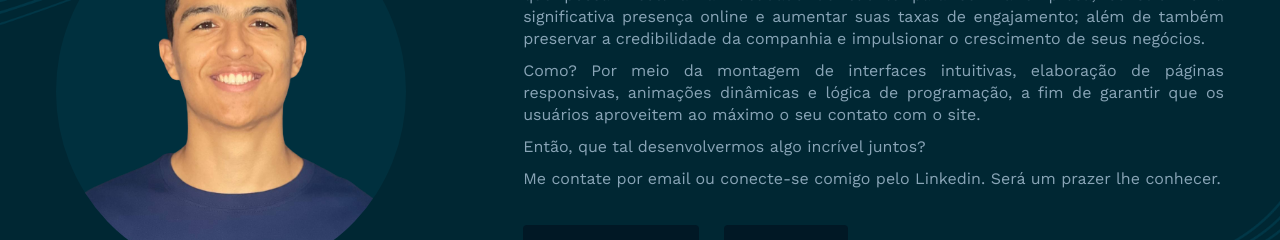
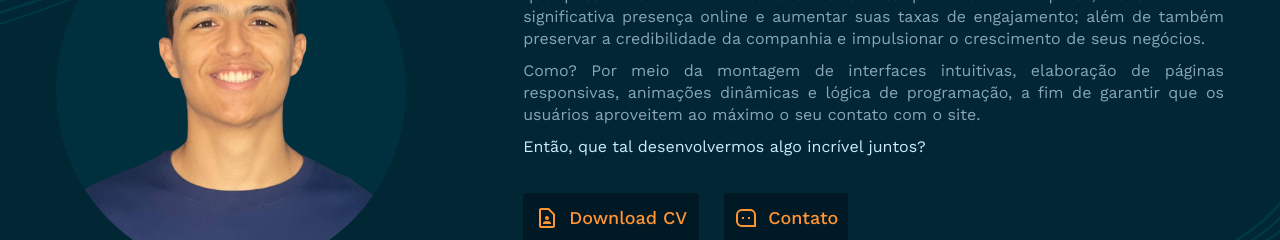
Before and after one commit to gabrielgpavao/gabriel-frontend-portfolio-app, a React (Vite) app: page / in a window 1280 px wide. Shown: the part 1040-1280 px from the top of the page. Built offline with nearby package versions, Linux system fonts and the light colour scheme.

Commit message:
style: last text color

```diff
--- a/src/pages/Portfolio/components/About/About.tsx
+++ b/src/pages/Portfolio/components/About/About.tsx
@@ -30,10 +30,7 @@ export function About ({ id }: iIdProps): JSX.Element {
 							Como? Por meio da montagem de interfaces intuitivas, elaboração de páginas responsivas, animações dinâmicas e lógica de programação, a fim de garantir que os usuários aproveitem ao máximo o seu contato com o site.
 						</p>
 						<p>
-							Então, que tal desenvolvermos algo incrível juntos?
-						</p>
-						<p>
-							Me contate por email ou conecte-se comigo pelo <a href='https://www.linkedin.com/in/gabrielgpavao/' target='_blank'>Linkedin</a>. Será um prazer lhe conhecer.
+							<span>Então, que tal desenvolvermos algo incrível juntos?</span>
 						</p>
 
 						<div>
--- a/src/pages/Portfolio/components/About/StyledAbout.tsx
+++ b/src/pages/Portfolio/components/About/StyledAbout.tsx
@@ -38,6 +38,10 @@ export const StyledAbout = styled.section`
 		color: var(--blue5);
 		line-height: 22px;
 		text-align: justify;
+
+		span {
+			color: var(--blue6);
+		}
 	}
 
 	.flexLayout div div {
```
